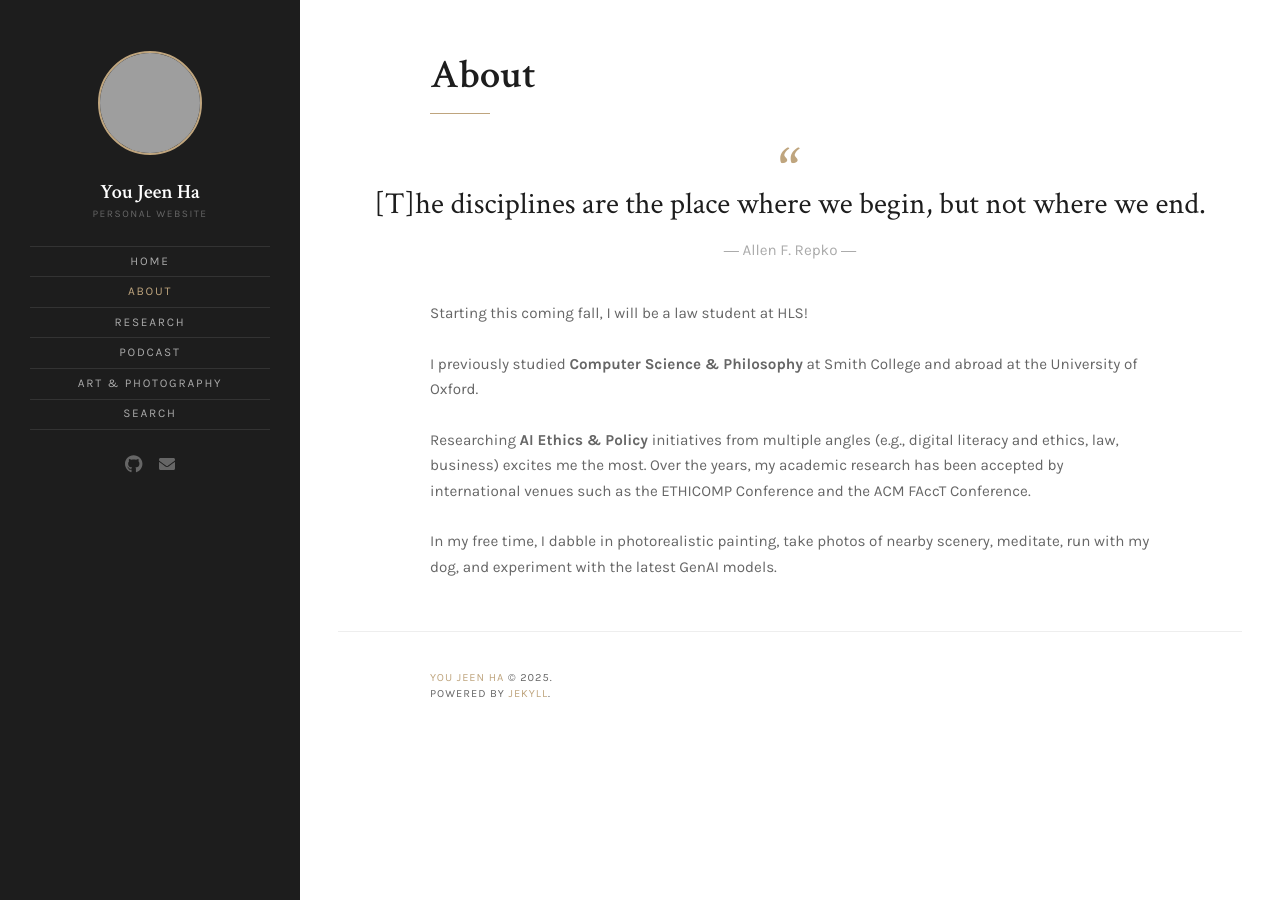
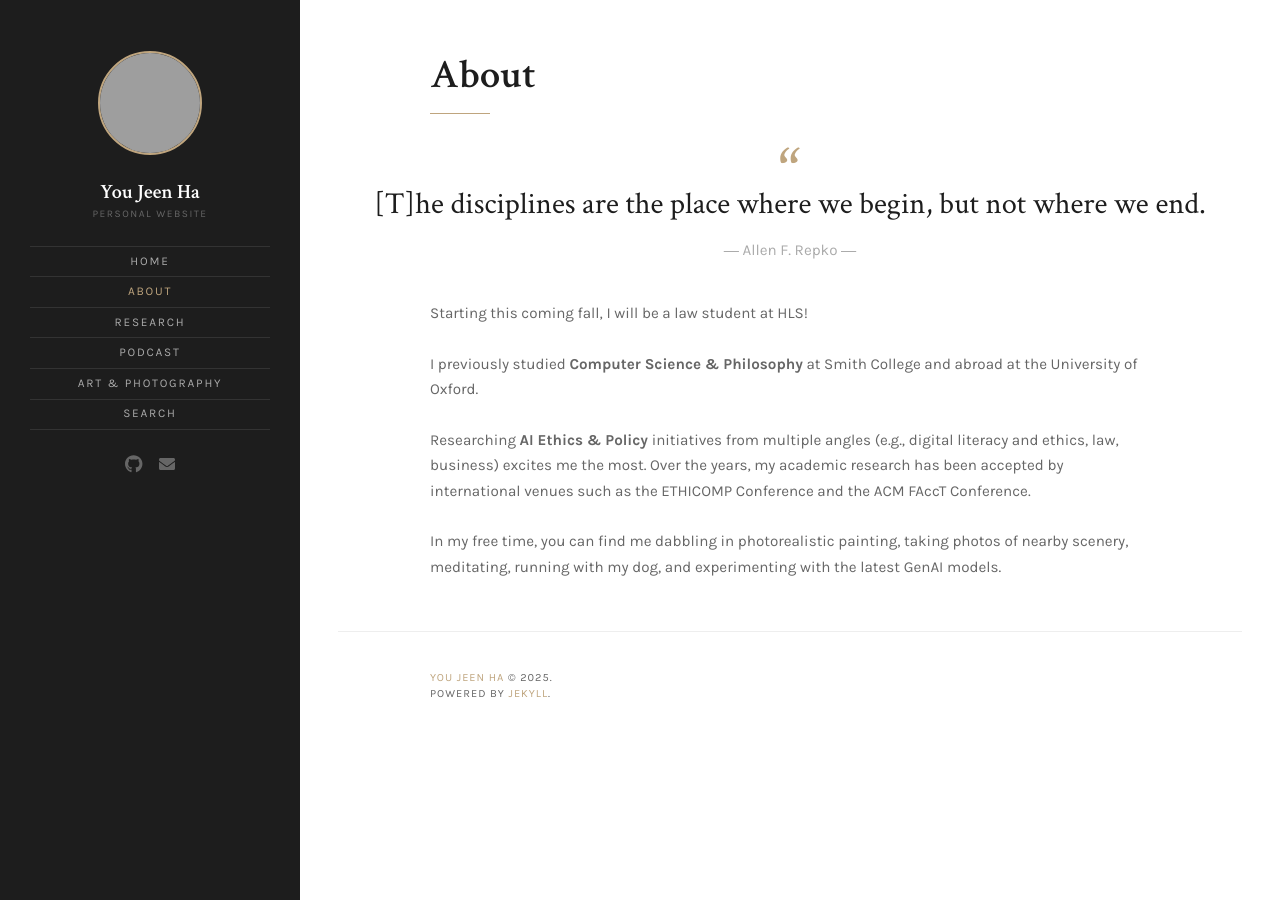
Before and after one commit to hyoujeen/hyoujeen.github.io, a Jekyll site: the page built from about.md, in a window 1280 px wide, cut to the strip 0-900 px from the top of the page. Built offline with Jekyll 4.4.1, drawn with Linux system fonts in a browser that asks for light colours; grey boxes are pictures that could not be loaded.

Commit message:
Update about.md

```diff
--- a/about.md
+++ b/about.md
@@ -11,4 +11,4 @@ I previously studied **Computer Science & Philosophy** at Smith College and abro
 
 Researching **AI Ethics & Policy** initiatives from multiple angles (e.g., digital literacy and ethics, law, business) excites me the most. Over the years, my academic research has been accepted by international venues such as the ETHICOMP Conference and the ACM FAccT Conference.
 
-In my free time, I dabble in photorealistic painting, take photos of nearby scenery, meditate, run with my dog, and experiment with the latest GenAI models.
+In my free time, you can find me dabbling in photorealistic painting, taking photos of nearby scenery, meditating, running with my dog, and experimenting with the latest GenAI models.
```
